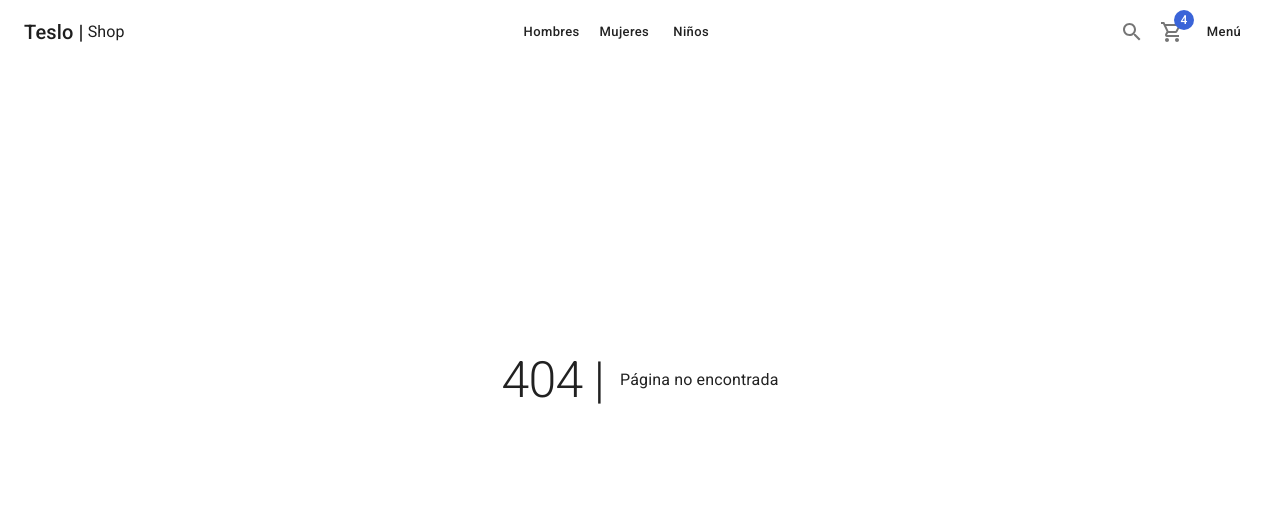
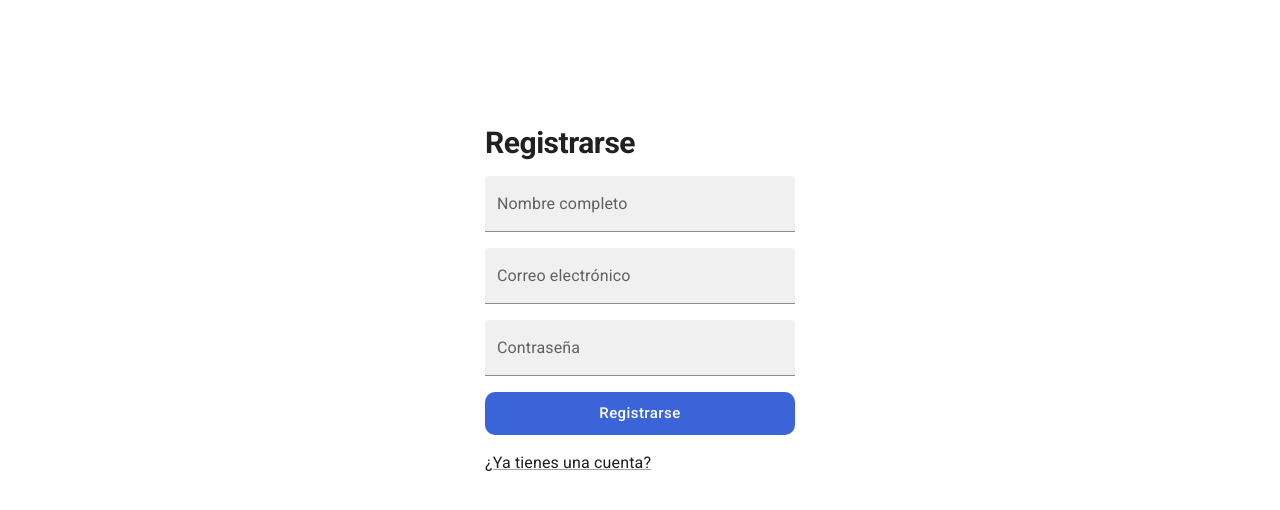
Before and after one commit to cuadros-code/teslo-shop, a Next.js app: page /auth/register in a window 1280 px wide. Before the commit this address had no page. Shown: the top 510 px of the page. Built offline with nearby package versions, Linux system fonts and the light colour scheme.

Commit message:
auth pages

```diff
--- /dev/null
+++ b/components/layouts/AuthLayout.tsx
@@ -0,0 +1,25 @@
+import { Box } from "@mui/material"
+import Head from "next/head"
+import { FC } from "react"
+
+interface Props {
+  title?: string,
+  children: React.ReactNode | React.ReactNode[],
+}
+
+export const AuthLayout: FC<Props> = ({ title, children }) => {
+  return (
+    <>
+      <Head>
+        <title>{title}</title>
+      </Head>
+      <main>
+        <Box display='flex' justifyContent='center' alignItems='center' height='calc(100vh - 200px)' >
+          {children}
+        </Box>
+      </main>
+    </>
+  )
+}
+
+export default AuthLayout
--- a/components/layouts/index.ts
+++ b/components/layouts/index.ts
@@ -1 +1,2 @@
 export * from './ShopLayout';
+export * from './AuthLayout';
--- /dev/null
+++ b/pages/auth/register.tsx
@@ -0,0 +1,46 @@
+import { Box, Grid, Typography, TextField, Button, Link } from '@mui/material';
+import { AuthLayout } from 'components/layouts'
+import NextLink from 'next/link'
+
+const RegisterPage = () => {
+  return (
+    <AuthLayout
+      title='Iniciar sesión'
+    >
+      <Box sx={{ width: 350, padding: '10px 20px' }}>
+        <Grid container spacing={2}>
+
+          <Grid item xs={12}>
+            <Typography variant='h1' component='h1' >Registrarse</Typography>
+          </Grid>
+          <Grid item xs={12}>
+            <TextField label='Nombre completo' variant='filled' fullWidth />
+          </Grid>
+          <Grid item xs={12}>
+            <TextField label='Correo electrónico' variant='filled' fullWidth />
+          </Grid>
+          <Grid item xs={12}>
+            <TextField label='Contraseña' type='password' variant='filled' fullWidth />
+          </Grid>
+
+          <Grid item xs={12}>
+            <Button color='secondary' className='circular-btn' size='large' fullWidth >
+              Registrarse
+            </Button>
+          </Grid>
+
+          <Grid item xs={12}>
+            <NextLink href='/auth/login' passHref>
+              <Link underline='always' >
+                ¿Ya tienes una cuenta?
+              </Link>
+            </NextLink>
+          </Grid>
+
+        </Grid>
+      </Box>
+    </AuthLayout>
+  )
+}
+
+export default RegisterPage
```
Also changed, not shown: pages/auth/login.tsx (added, +44 -0 lines).
